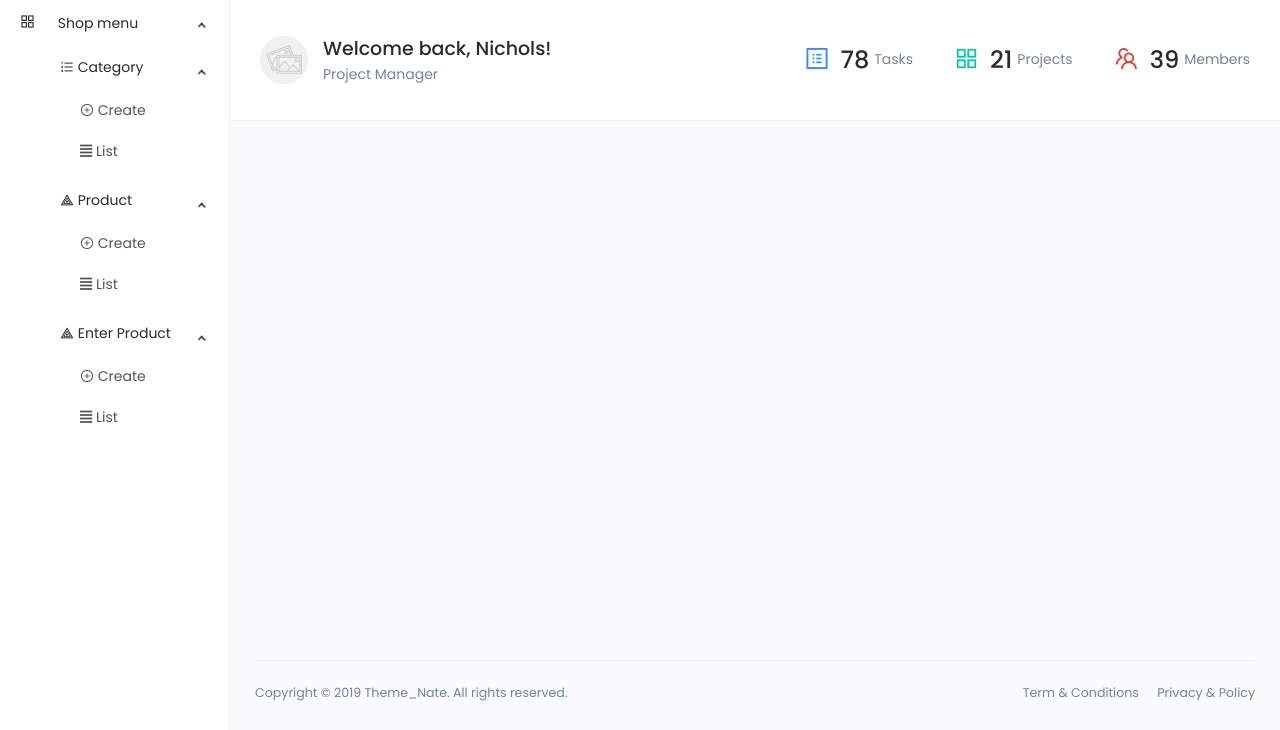
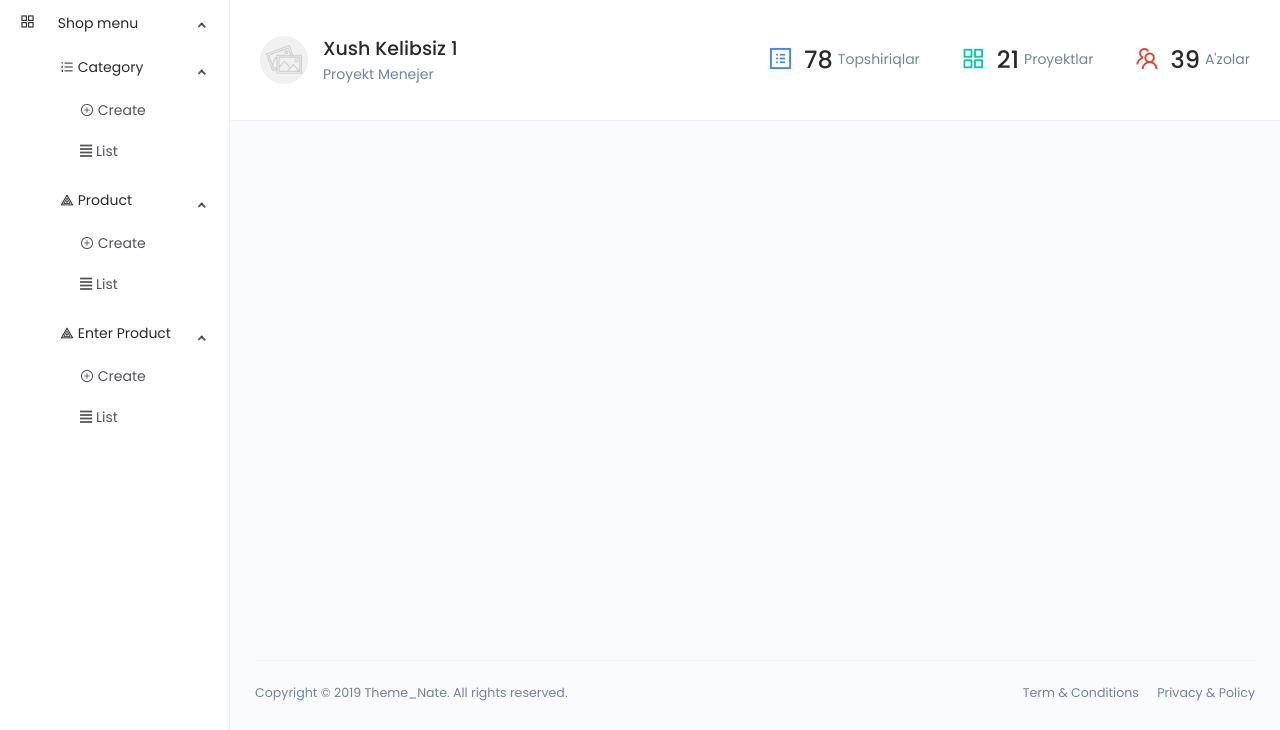
Before and after one commit to DavlatovO/Shop_task, a Django app: page /dashboard/ in a window 1280 px wide. Shown: the part 70-800 px from the top of the page. Run offline with Django 5.2, Linux system fonts and the light colour scheme; a user stored in the database is signed in; some libraries are stand-ins or nearby versions.

Commit message:
Changes have been made

```diff
--- a/main/dashboard/views.py
+++ b/main/dashboard/views.py
@@ -7,6 +7,7 @@ from datetime import datetime
 
 @staff_required
 def index(request):
+
     context = {}
     return render(request, 'dashboard/index.html', context)
 
--- a/templates/dashboard/base.html
+++ b/templates/dashboard/base.html
@@ -4,7 +4,7 @@
 <head>
     <meta charset="utf-8">
     <meta name="viewport" content="width=device-width, initial-scale=1, shrink-to-fit=no">
-    <title>Enlink - Admin Dashboard Template</title>
+    <title>Dashboard </title>
 
     <!-- Favicon -->
     <link rel="shortcut icon" href="{% static 'dashboard/images/logo/favicon.png' %}">
--- a/templates/dashboard/index.html
+++ b/templates/dashboard/index.html
@@ -11,8 +11,8 @@
                             <img src="{% static 'dashboard/images/avatars/thumb-3.jpg' %}" alt="">
                         </div>
                         <div class="media-body m-l-15">
-                            <h4 class="m-b-0">Welcome back, Nichols!</h4>
-                            <span class="text-gray">Project Manager</span>
+                            <h4 class="m-b-0">Xush Kelibsiz {{user.username}}</h4>
+                            <span class="text-gray">Proyekt Menejer</span>
                         </div>
                     </div>
                     <div class="d-md-flex align-items-center d-none">
@@ -22,7 +22,7 @@
                             </div>
                             <div class="d-flex align-items-center m-l-10">
                                 <h2 class="m-b-0 m-r-5">78</h2>
-                                <span class="text-gray">Tasks</span>
+                                <span class="text-gray">Topshiriqlar</span>
                             </div>
                         </div>
                         <div class="media align-items-center m-r-40 m-v-5">
@@ -31,7 +31,7 @@
                             </div>
                             <div class="d-flex align-items-center m-l-10">
                                 <h2 class="m-b-0 m-r-5">21</h2>
-                                <span class="text-gray">Projects</span>
+                                <span class="text-gray">Proyektlar</span>
                             </div>
                         </div>
                         <div class="media align-items-center m-v-5">
@@ -40,7 +40,7 @@
                             </div>
                             <div class="d-flex align-items-center m-l-10">
                                 <h2 class="m-b-0 m-r-5">39</h2>
-                                <span class="text-gray">Members</span>
+                                <span class="text-gray">A'zolar</span>
                             </div>
                         </div>
                     </div>
```
Also changed, not shown: templates/front/base.html (+4 -6 lines).
